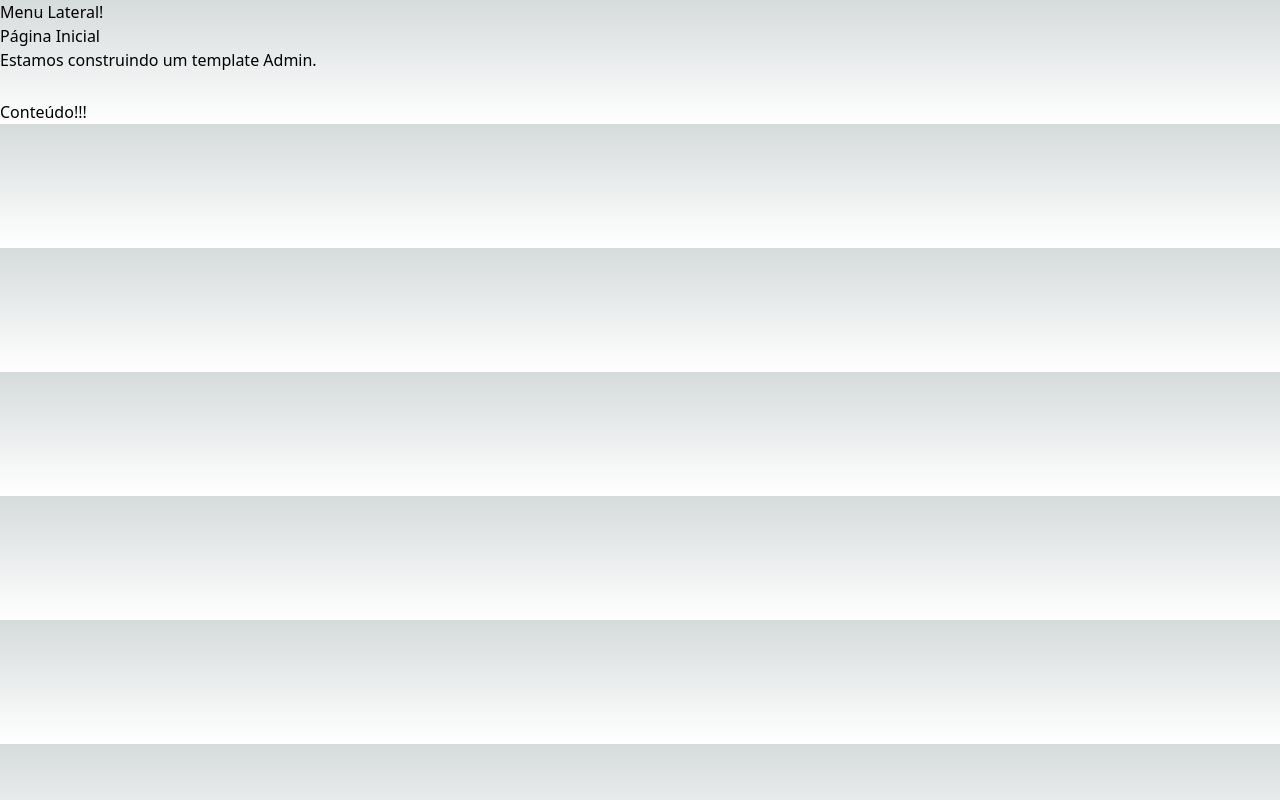
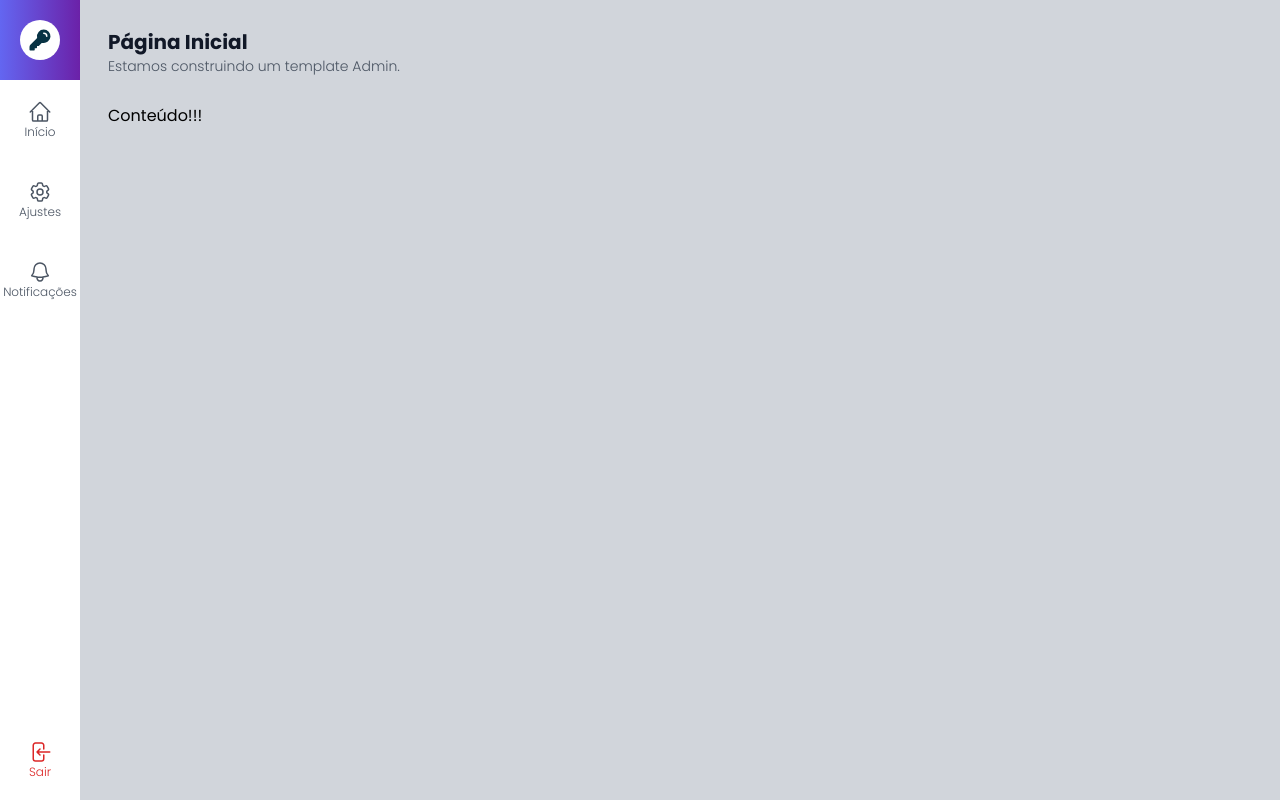
Before and after one commit to ValeskaLeandro/template-admin-next-react, a Next.js app: page / in a window 1280 px wide. Built offline with nearby package versions, Linux system fonts and the light colour scheme.

Commit message:
feat: Creating and styling the menu bar

```diff
--- /dev/null
+++ b/src/components/icons/index.tsx
@@ -0,0 +1,32 @@
+// Icons by: https://heroicons.com/
+
+export const HomeIcon = (
+  <svg xmlns="http://www.w3.org/2000/svg" fill="none" viewBox="0 0 24 24" strokeWidth={1.5} stroke="currentColor" className="w-6 h-6">
+    <path strokeLinecap="round" strokeLinejoin="round" d="M2.25 12l8.954-8.955c.44-.439 1.152-.439 1.591 0L21.75 12M4.5 9.75v10.125c0 .621.504 1.125 1.125 1.125H9.75v-4.875c0-.621.504-1.125 1.125-1.125h2.25c.621 0 1.125.504 1.125 1.125V21h4.125c.621 0 1.125-.504 1.125-1.125V9.75M8.25 21h8.25" />
+  </svg>
+)
+
+export const SettingsIcon = (
+  <svg xmlns="http://www.w3.org/2000/svg" fill="none" viewBox="0 0 24 24" strokeWidth={1.5} stroke="currentColor" className="w-6 h-6">
+    <path strokeLinecap="round" strokeLinejoin="round" d="M9.594 3.94c.09-.542.56-.94 1.11-.94h2.593c.55 0 1.02.398 1.11.94l.213 1.281c.063.374.313.686.645.87.074.04.147.083.22.127.324.196.72.257 1.075.124l1.217-.456a1.125 1.125 0 011.37.49l1.296 2.247a1.125 1.125 0 01-.26 1.431l-1.003.827c-.293.24-.438.613-.431.992a6.759 6.759 0 010 .255c-.007.378.138.75.43.99l1.005.828c.424.35.534.954.26 1.43l-1.298 2.247a1.125 1.125 0 01-1.369.491l-1.217-.456c-.355-.133-.75-.072-1.076.124a6.57 6.57 0 01-.22.128c-.331.183-.581.495-.644.869l-.213 1.28c-.09.543-.56.941-1.11.941h-2.594c-.55 0-1.02-.398-1.11-.94l-.213-1.281c-.062-.374-.312-.686-.644-.87a6.52 6.52 0 01-.22-.127c-.325-.196-.72-.257-1.076-.124l-1.217.456a1.125 1.125 0 01-1.369-.49l-1.297-2.247a1.125 1.125 0 01.26-1.431l1.004-.827c.292-.24.437-.613.43-.992a6.932 6.932 0 010-.255c.007-.378-.138-.75-.43-.99l-1.004-.828a1.125 1.125 0 01-.26-1.43l1.297-2.247a1.125 1.125 0 011.37-.491l1.216.456c.356.133.751.072 1.076-.124.072-.044.146-.087.22-.128.332-.183.582-.495.644-.869l.214-1.281z" />
+    <path strokeLinecap="round" strokeLinejoin="round" d="M15 12a3 3 0 11-6 0 3 3 0 016 0z" />
+  </svg>
+)
+
+export const NotificationsIcon = (
+  <svg xmlns="http://www.w3.org/2000/svg" fill="none" viewBox="0 0 24 24" strokeWidth={1.5} stroke="currentColor" className="w-6 h-6">
+    <path strokeLinecap="round" strokeLinejoin="round" d="M14.857 17.082a23.848 23.848 0 005.454-1.31A8.967 8.967 0 0118 9.75v-.7V9A6 6 0 006 9v.75a8.967 8.967 0 01-2.312 6.022c1.733.64 3.56 1.085 5.455 1.31m5.714 0a24.255 24.255 0 01-5.714 0m5.714 0a3 3 0 11-5.714 0" />
+  </svg>
+)
+
+export const LogoutIcon = (
+  <svg xmlns="http://www.w3.org/2000/svg" fill="none" viewBox="0 0 24 24" strokeWidth={1.5} stroke="currentColor" className="w-6 h-6">
+    <path strokeLinecap="round" strokeLinejoin="round" d="M15.75 9V5.25A2.25 2.25 0 0013.5 3h-6a2.25 2.25 0 00-2.25 2.25v13.5A2.25 2.25 0 007.5 21h6a2.25 2.25 0 002.25-2.25V15M12 9l-3 3m0 0l3 3m-3-3h12.75" />
+  </svg>
+)
+
+export const KeyIcon = (
+  <svg xmlns="http://www.w3.org/2000/svg" viewBox="0 0 24 24" fill="currentColor" className="w-6 h-6">
+  <path fillRule="evenodd" d="M15.75 1.5a6.75 6.75 0 00-6.651 7.906c.067.39-.032.717-.221.906l-6.5 6.499a3 3 0 00-.878 2.121v2.818c0 .414.336.75.75.75H6a.75.75 0 00.75-.75v-1.5h1.5A.75.75 0 009 19.5V18h1.5a.75.75 0 00.53-.22l2.658-2.658c.19-.189.517-.288.906-.22A6.75 6.75 0 1015.75 1.5zm0 3a.75.75 0 000 1.5A2.25 2.25 0 0118 8.25a.75.75 0 001.5 0 3.75 3.75 0 00-3.75-3.75z" clipRule="evenodd" />
+  </svg>
+)
--- /dev/null
+++ b/src/components/template/ItemsMenu.tsx
@@ -0,0 +1,34 @@
+import Link from "next/link"
+interface ItemsMenuProps {
+  url?: string
+  text: string
+  icon: any
+  onClick?: (event: any) => void
+  className?: string
+}
+export default function ItemsMenu(props: ItemsMenuProps){
+  function renderContent() {
+    return(
+      <div className={`flex flex-col justify-center items-center w-20 h-20
+      text-gray-600 ${props.className}`}>
+          {props.icon}
+          <span className={`text-xs font-light `}>
+            {props.text}
+          </span>
+        </div>
+    )
+  }
+  return(
+    <li onClick={props.onClick} className={`hover:bg-gray-100 cursor-pointer`}>
+      {props.url ? (
+      <Link href={props.url}>
+        {renderContent()}
+      </Link>
+    ) : (
+      <div>
+        {renderContent()}
+      </div>
+    )}
+    </li>
+  )
+}
--- a/src/components/template/LateralMenu.tsx
+++ b/src/components/template/LateralMenu.tsx
@@ -1,7 +1,23 @@
+import { HomeIcon, LogoutIcon, NotificationsIcon, SettingsIcon } from "../icons"
+import ItemsMenu from "./ItemsMenu"
+import Logo from "./Logo"
+
 export default function LateralMenu() {
   return(
-    <aside>
-      <h1>Menu Lateral!</h1>
+    <aside className={`flex flex-col`}>
+      <div className={`flex flex-col justify-center items-center h-20 w-20
+        bg-gradient-to-r from-indigo-500 to-purple-800`}>
+          <Logo />
+      </div>
+      <ul className={`flex-grow`}>
+        <ItemsMenu url="/" text="Início" icon={HomeIcon} />
+        <ItemsMenu url="/config" text="Ajustes" icon={SettingsIcon} />
+        <ItemsMenu url="/news" text="Notificações" icon={NotificationsIcon} />
+      </ul>
+      <ul>
+        <ItemsMenu text="Sair" icon={LogoutIcon} onClick={() => console.log('Você saiu.')}
+        className={`text-red-600 duration-300 hover:bg-red-500 hover:text-white`}/>
+      </ul>
     </aside>
   )
 }
--- a/src/components/template/Layout.tsx
+++ b/src/components/template/Layout.tsx
@@ -11,12 +11,16 @@
 
 export default function Layout(props: LayoutProps) {
   return(
-    <div>
+    <div className={`
+      flex h-screen w-screen
+    `}>
       <LateralMenu />
-      <TopBar title={props.title} subtitle={props.subtitle}/>
-      <Content>
-        {props.children}
-      </Content>
+      <div className={`flex flex-col w-full bg-gray-300 dark:bg-gray-800 p-7`}>
+        <TopBar title={props.title} subtitle={props.subtitle}/>
+        <Content>
+          {props.children}
+        </Content>
+      </div>
     </div>
   )
 }
--- /dev/null
+++ b/src/components/template/Logo.tsx
@@ -0,0 +1,9 @@
+import { KeyIcon } from "../icons";
+
+export default function Logo() {
+  return(
+    <div className={`flex justify-center items-center h-10 w-10 bg-white rounded-full  text-cyan-950 `}>
+      {KeyIcon}
+    </div>
+  )
+}
--- a/src/components/template/Title.tsx
+++ b/src/components/template/Title.tsx
@@ -7,11 +7,11 @@
 export default function Layout(props: TitleProps) {
   return(
     <div>
-      <h1 className={`
+      <h1 className={`font-black text-xl text-gray-900
       `}>
         {props.title}
         </h1>
-      <h2 className={`
+      <h2 className={` font-light text-sm text-gray-600
       `}>
         {props.subtitle}
         </h2>
--- /dev/null
+++ b/src/pages/config.tsx
@@ -0,0 +1,11 @@
+import Layout from "@/components/template/Layout";
+
+export default function Config() {
+  return(
+    <div>
+      <Layout title="Ajustes!" subtitle="Aqui você vai gerenciar as configurações da sua conta.">
+        <h3>Conteúdo.</h3>
+      </Layout>
+    </div>
+  )
+}
--- /dev/null
+++ b/src/pages/news.tsx
@@ -0,0 +1,11 @@
+import Layout from "@/components/template/Layout";
+
+export default function News(){
+  return(
+    <div>
+      <Layout title="Novidades!" subtitle="Aqui você vai gerenciar seus alertas.">
+      <h3>Conteúdo</h3>
+      </Layout>
+    </div>
+  )
+}
--- a/src/styles/globals.css
+++ b/src/styles/globals.css
@@ -1,27 +1,15 @@
+@import url('https://fonts.googleapis.com/css2?family=Poppins:wght@100;200;300;400;500;700&display=swap');
 @tailwind base;
 @tailwind components;
 @tailwind utilities;
 
-:root {
-  --foreground-rgb: 0, 0, 0;
-  --background-start-rgb: 214, 219, 220;
-  --background-end-rgb: 255, 255, 255;
+*{
+  box-sizing: border-box;
 }
 
-@media (prefers-color-scheme: dark) {
-  :root {
-    --foreground-rgb: 255, 255, 255;
-    --background-start-rgb: 0, 0, 0;
-    --background-end-rgb: 0, 0, 0;
-  }
+html,
+body {
+  padding: 0;
+  margin: 0;
+  font-family: 'Poppins', sans-serif;
 }
-
-body {
-  color: rgb(var(--foreground-rgb));
-  background: linear-gradient(
-      to bottom,
-      transparent,
-      rgb(var(--background-end-rgb))
-    )
-    rgb(var(--background-start-rgb));
-}
--- a/tailwind.config.js
+++ b/tailwind.config.js
@@ -15,4 +15,5 @@
     },
   },
   plugins: [],
+  darkMode: 'class',
 }
```
